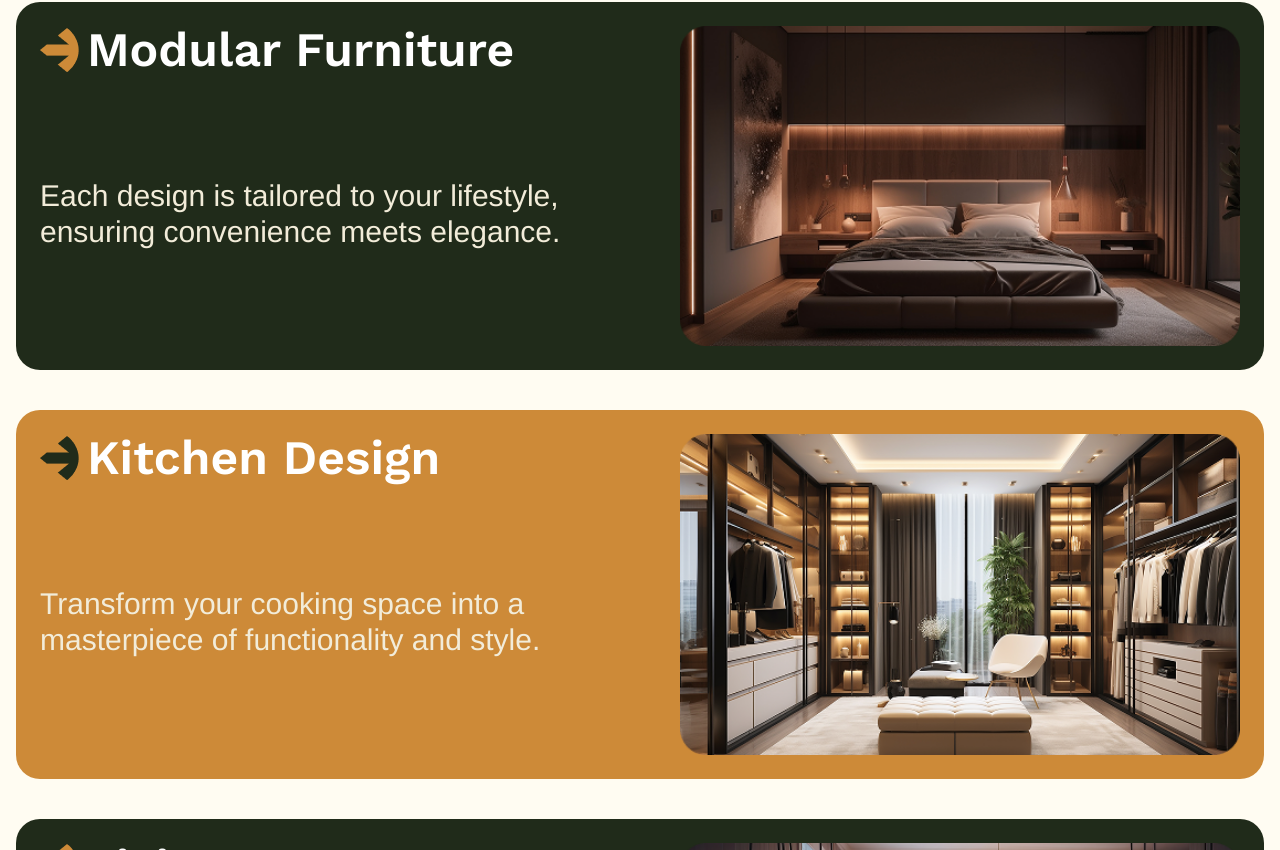
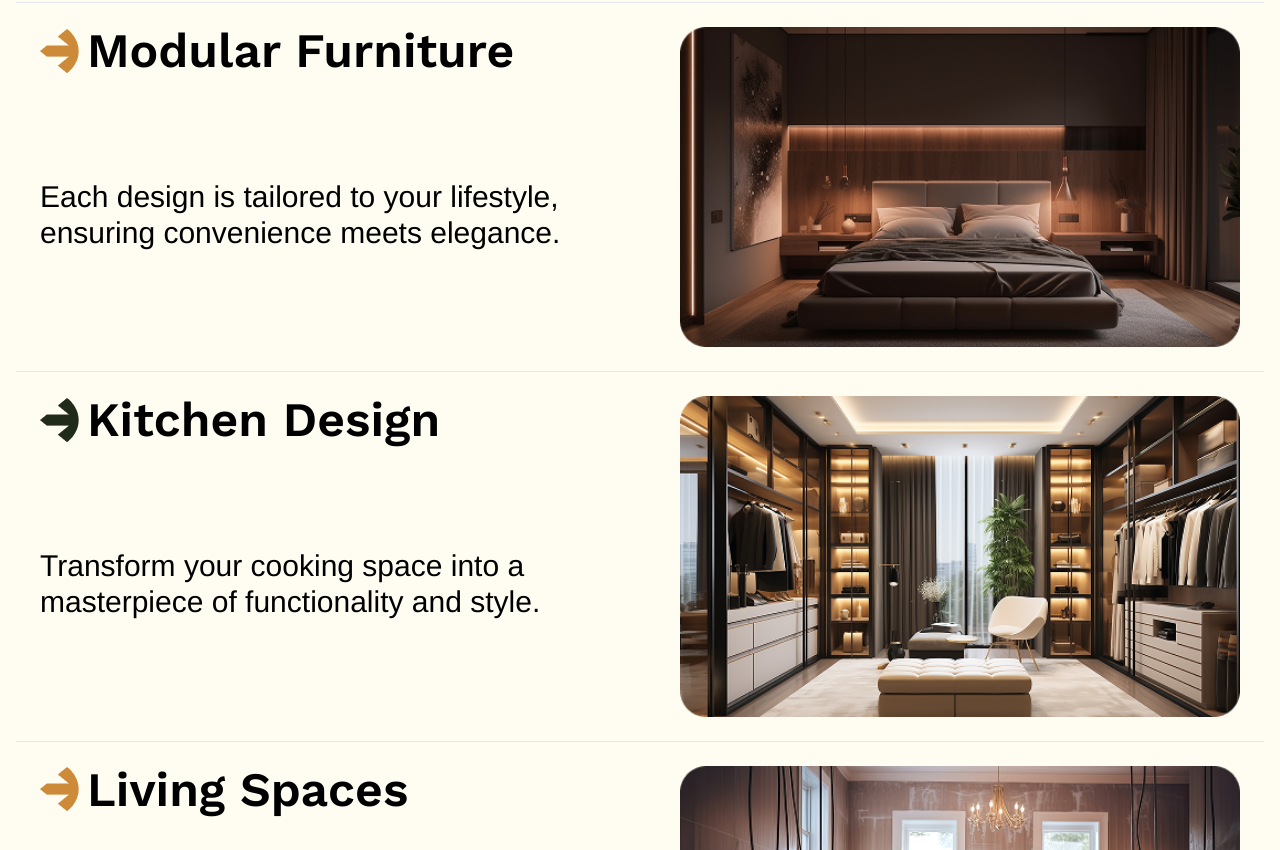
Before and after one commit to techwire-studio/Truedo, a React (Vite) app: page /our-services in a window 1280 px wide. Shown: the part 410-1260 px from the top of the page. Built offline with nearby package versions, Linux system fonts and the light colour scheme.

Commit message:
service page updated

```diff
--- a/src/components/Featured.jsx
+++ b/src/components/Featured.jsx
@@ -208,7 +208,7 @@ const Featured = () => {
                 <div className="lg:w-[70%] pb-20">
                   <div className="lg:w-[100%] flex items-center justify-center">
                     <img
-                      className="max-h-[70vh] rounded-[35px] w-full object-cover transition-all duration-700"
+                      className="max-h-[72vh] rounded-[35px] w-full object-cover transition-all duration-700"
                       src={product.image}
                       alt={product.title}
                     />
--- a/src/pages/Services.jsx
+++ b/src/pages/Services.jsx
@@ -83,23 +83,21 @@ const Services = () => {
       </div>
 
       {/* Vertical Stacking Slider */}
-   <div className="relative space-y-10 mb-20" style={{ height: `${(services.length - 1) * 70}vh` }}>
+   <div className="relative  mb-0" style={{ height: `${(services.length - 1) * 70}vh` }}>
   {services.map((service, index) => (
     <div
       key={index}
       className="sticky"
-      style={{ top: `${index * 110}px` }}
+      style={{ top: `${index * 100}px` }}
     >
       <div
-        className={`flex gap-8 lg:gap-20 flex-col lg:flex-row rounded-[24px] p-6 ${
-          index % 2 === 0 ? "bg-[#202B1A]" : "bg-[#CD8A38]"
-        }`}
+        className={`flex gap-8 lg:gap-20 flex-col lg:flex-row bg-[#fffcf2] p-6 border-t`}
       >
         <div className="lg:w-1/2 flex flex-col">
-          <span className="text-white font-semibold text-3xl lg:text-5xl mb-6 flex items-center gap-2 font-work ">
+          <span className="text-black font-semibold text-3xl lg:text-5xl mb-6 flex items-center gap-2 font-work ">
            <img src={index % 2 === 0 ? Arrow2 : Arrow1} alt="" />  {service.heading}
           </span>
-          <p className="text-[#F2ECD9] text-xl lg:text-3xl leading-relaxed mt-20">
+          <p className="text-black text-xl lg:text-3xl leading-relaxed mt-20">
             {service.content}
           </p>
         </div>
```
